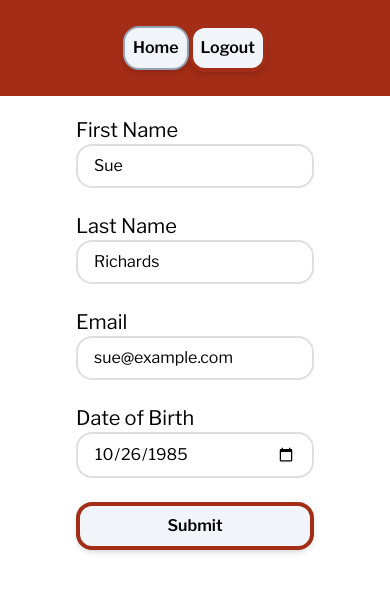
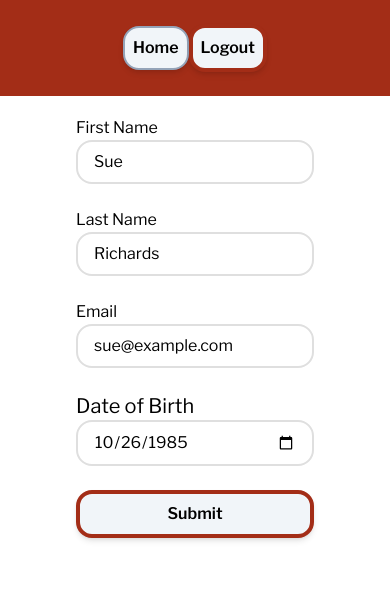
Before and after one commit to willr42/daobook_next, a Next.js app: page /patients/new in a window 390 px wide. Shown: the top 592 px of the page. Built offline with nearby package versions, Linux system fonts and the light colour scheme; a web font is replaced by a local one.

Commit message:
fix: adjust mobile spacing

```diff
--- a/src/components/Input.tsx
+++ b/src/components/Input.tsx
@@ -17,7 +17,7 @@ export default function Input({
 }: InputProp) {
   return (
     <div className="flex flex-col">
-      <label className="text-xl" htmlFor={fieldName}>
+      <label className="text-md" htmlFor={fieldName}>
         {label}
       </label>
       <input
```
